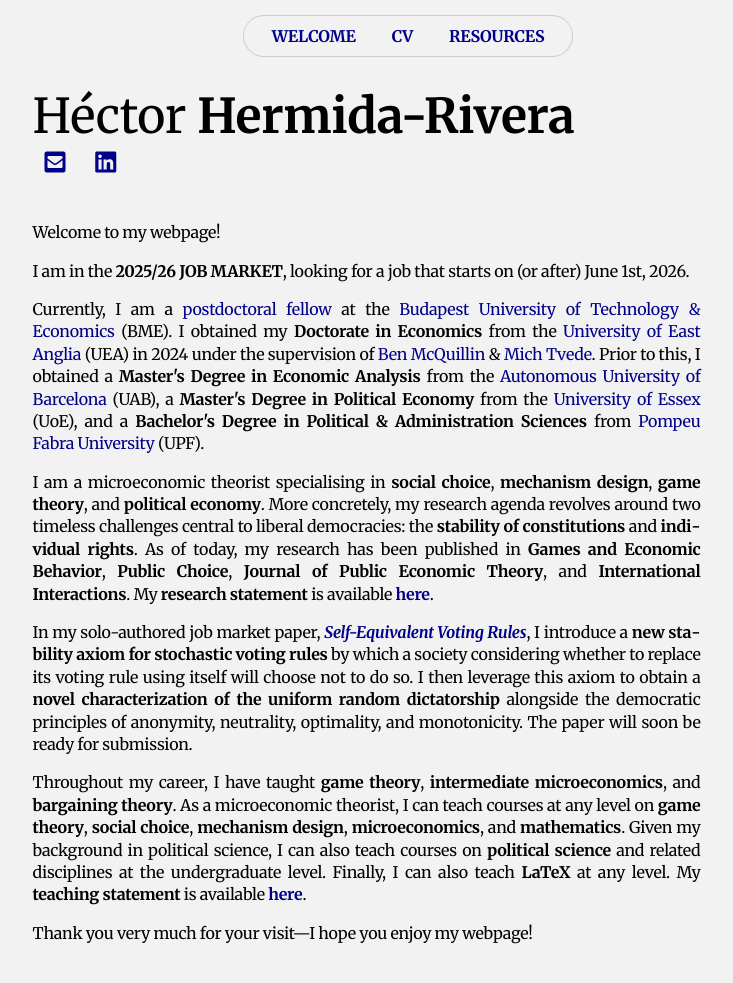
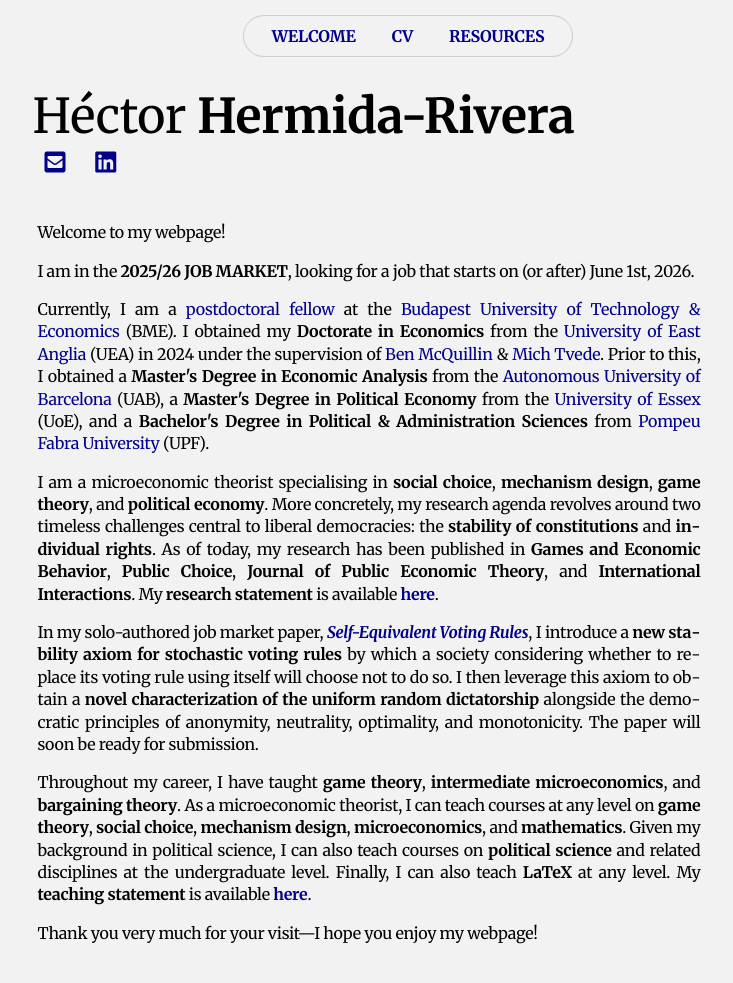
Before and after one commit to HectorHermidaRivera/hectorhermidarivera.github.io, a Jekyll site: the page built from index.md, in a window 1280 px wide and 1000 px high. Shown: the top 983 px of the window, without its empty margins (232-965 px from the left). Built offline with Jekyll 4.4.1, drawn with Linux system fonts in a browser that asks for light colours; a style sheet for code colours, icons or effects is not loaded.

Commit message:
Update index.md

```diff
--- a/index.md
+++ b/index.md
@@ -39,7 +39,7 @@ title: Héctor Hermida-Rivera
     </a>
   </div>
 
-<div class="three-column">
+<div class="three-column" style="padding-left: 5px;">
   <div class="label"></div>
   <div class="value">
   <p>Welcome to my webpage!</p>
```
